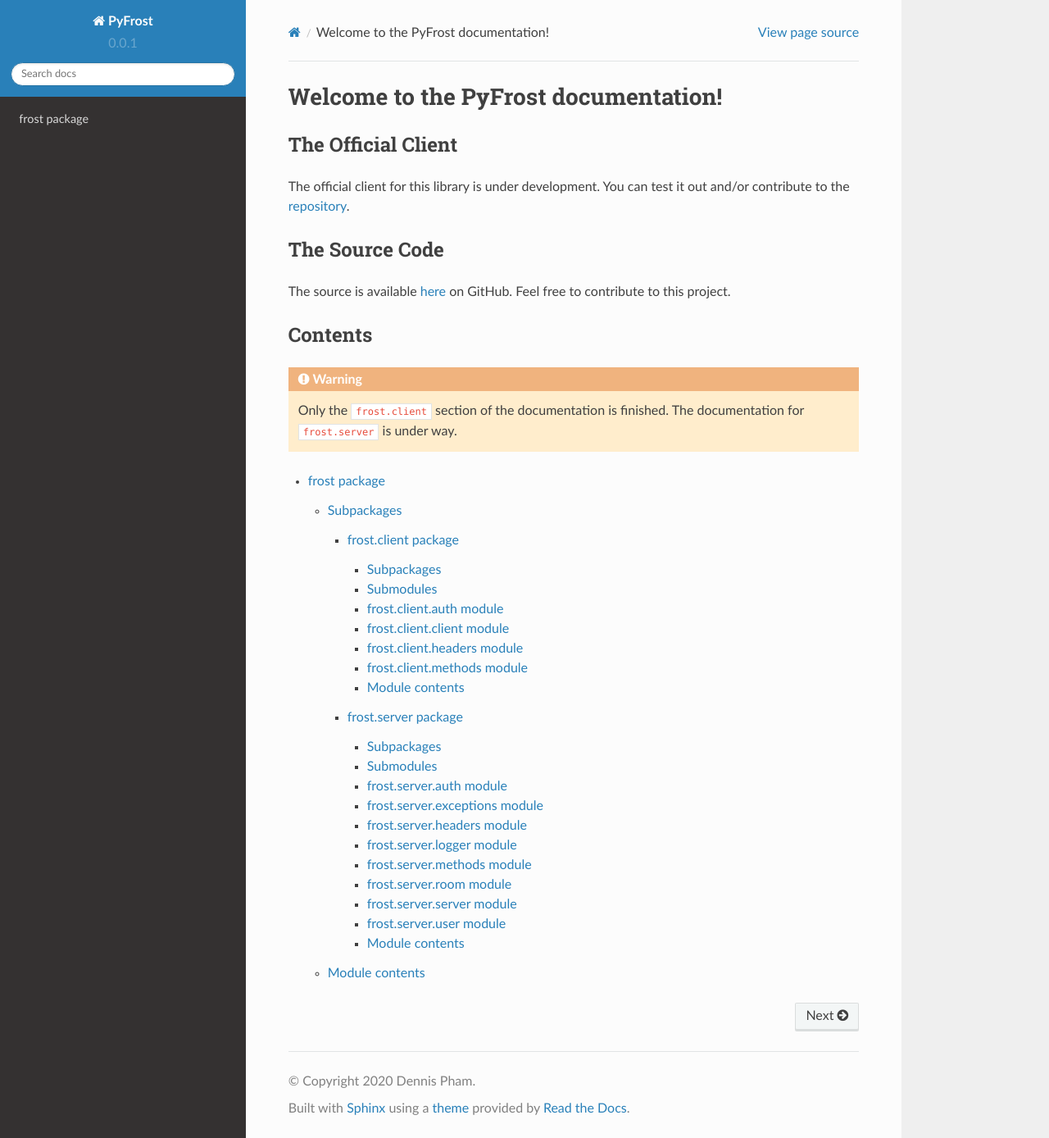
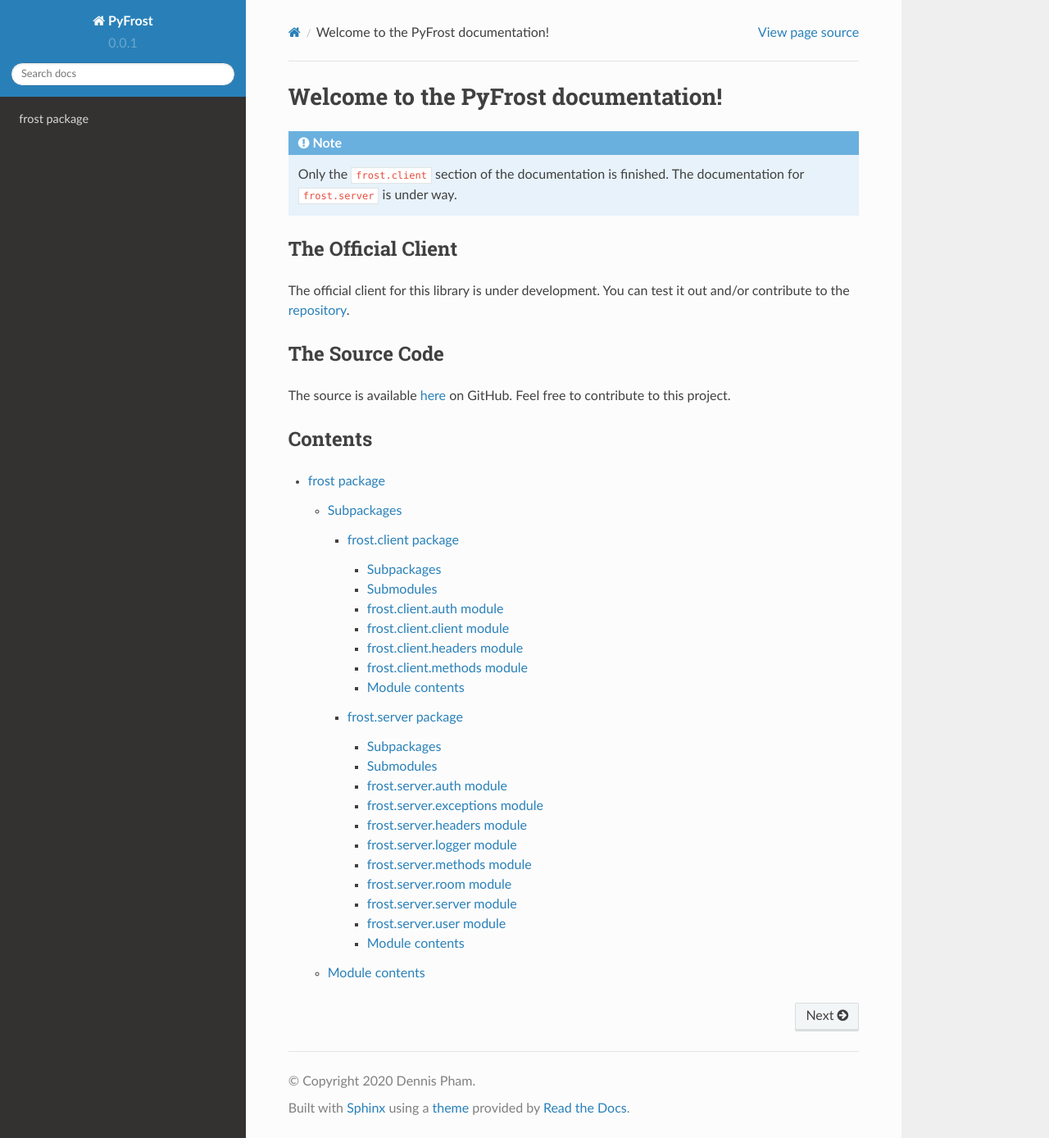
Before and after one commit to Den4200/pyfrost, a Sphinx documentation site: the page built from docs/source/index.rst, in a window 1280 px wide and 1388 px high. Shown: the whole window at 82% size. Built offline with Sphinx 7.4.7 and the Read the Docs theme 2.0.0, drawn with Linux system fonts in a browser that asks for light colours; some of the changed lines change nothing that is shown.

Commit message:
change warning to note & reposition

```diff
--- a/docs/source/index.rst
+++ b/docs/source/index.rst
@@ -1,5 +1,9 @@
 Welcome to the PyFrost documentation!
 =====================================
+
+.. note::
+   Only the :code:`frost.client` section of the documentation is finished.
+   The documentation for :code:`frost.server` is under way.
 
 The Official Client
 -------------------
@@ -13,10 +17,6 @@ Feel free to contribute to this project.
 
 Contents
 --------
-.. warning::
-   Only the :code:`frost.client` section of the documentation is finished.
-   The documentation for :code:`frost.server` is under way.
-
 .. toctree::
    :maxdepth: 4
    :glob:
```
Also changed, not shown: 4 other files.
